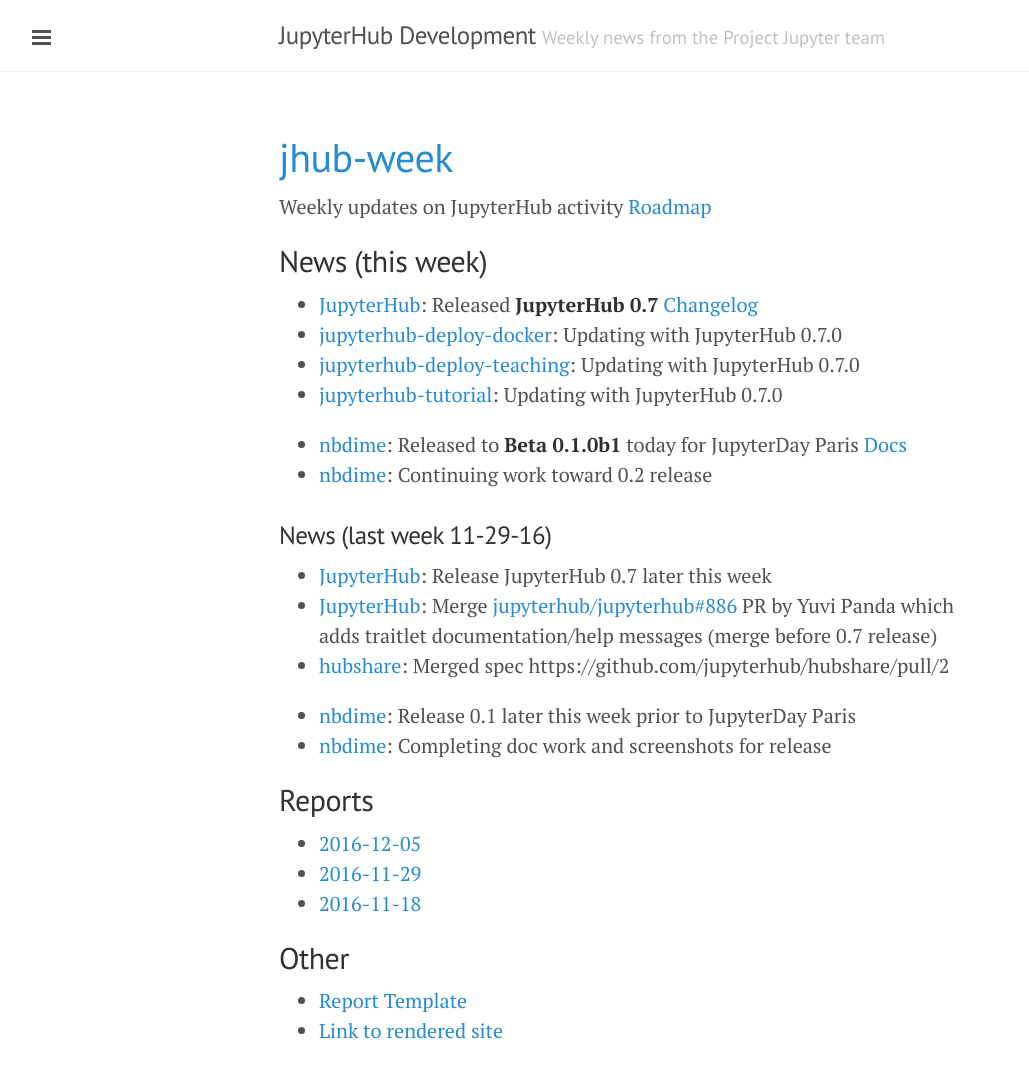
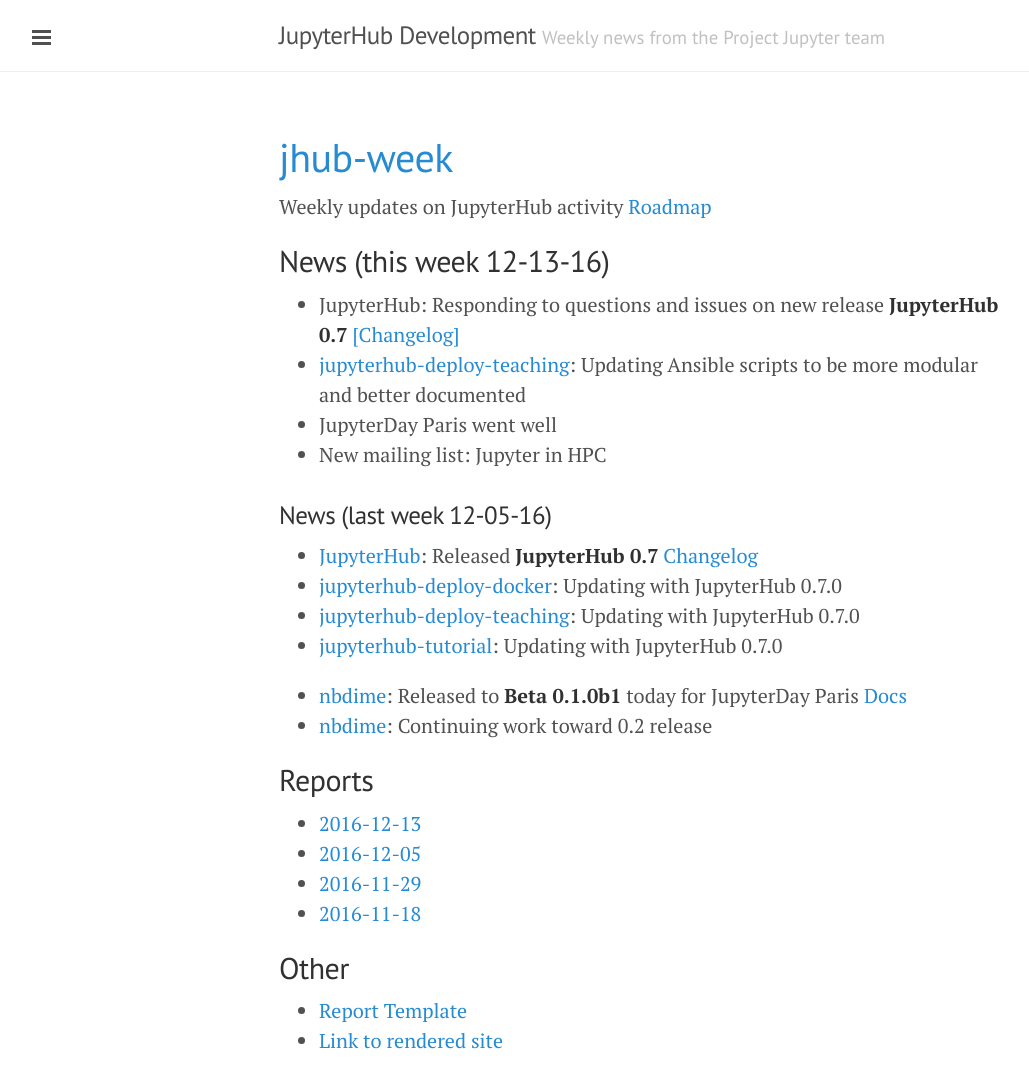
Before and after one commit to willingc/jhub-week, a Jekyll site: the page built from index.md, in a window 1280 px wide. Shown: the whole page, without its empty margins (1-1030 px from the left). Built offline with Jekyll 4.4.1, drawn with Linux system fonts in a browser that asks for light colours.

Commit message:
Update index.md with weekly news

```diff
--- a/index.md
+++ b/index.md
@@ -6,7 +6,14 @@ title: Jupyter Development
 
 Weekly updates on JupyterHub activity [Roadmap](https://github.com/jupyter/roadmap/blob/master/jupyterhub.md)
 
-## News (this week)
+## News (this week 12-13-16)
+
+- JupyterHub: Responding to questions and issues on new release [**JupyterHub 0.7**](https://github.com/jupyterhub/jupyterhub/releases/tag/0.7.0) [[Changelog]](https://jupyterhub.readthedocs.io/en/latest/changelog.html#)
+- [jupyterhub-deploy-teaching](https://github.com/jupyterhub/jupyterhub-deploy-teaching): Updating Ansible scripts to be more modular and better documented
+- JupyterDay Paris went well
+- New mailing list: Jupyter in HPC
+
+### News (last week 12-05-16)
 
 - [JupyterHub][]: Released [**JupyterHub 0.7**](https://github.com/jupyterhub/jupyterhub/releases/tag/0.7.0) [Changelog](https://jupyterhub.readthedocs.io/en/latest/changelog.html#)
 - [jupyterhub-deploy-docker][]: Updating with JupyterHub 0.7.0
@@ -16,18 +23,9 @@ Weekly updates on JupyterHub activity [Roadmap](https://github.com/jupyter/roadm
 - [nbdime][]: Released to **Beta 0.1.0b1** today for JupyterDay Paris [Docs](http://nbdime.readthedocs.io/en/latest/)
 - [nbdime][]: Continuing work toward 0.2 release
 
-### News (last week 11-29-16)
-
-- [JupyterHub][]: Release JupyterHub 0.7 later this week
-- [JupyterHub][]: Merge [jupyterhub/jupyterhub#886](https://github.com/jupyterhub/jupyterhub/pull/886)
-  PR by Yuvi Panda which adds traitlet documentation/help messages (merge before 0.7 release)
-- [hubshare][]: Merged spec https://github.com/jupyterhub/hubshare/pull/2
-
-- [nbdime][]: Release 0.1 later this week prior to JupyterDay Paris
-- [nbdime][]: Completing doc work and screenshots for release
-
 ## Reports
 
+- [2016-12-13](https://github.com/willingc/jhub-week/blob/master/2016-12-13-jhub.md)
 - [2016-12-05](https://github.com/willingc/jhub-week/blob/master/2016-12-05-jhub.md)
 - [2016-11-29](https://github.com/willingc/jhub-week/blob/master/2016-11-29-jhub.md)
 - [2016-11-18](https://github.com/willingc/jhub-week/blob/master/2016-11-18-jhub.md)
```
